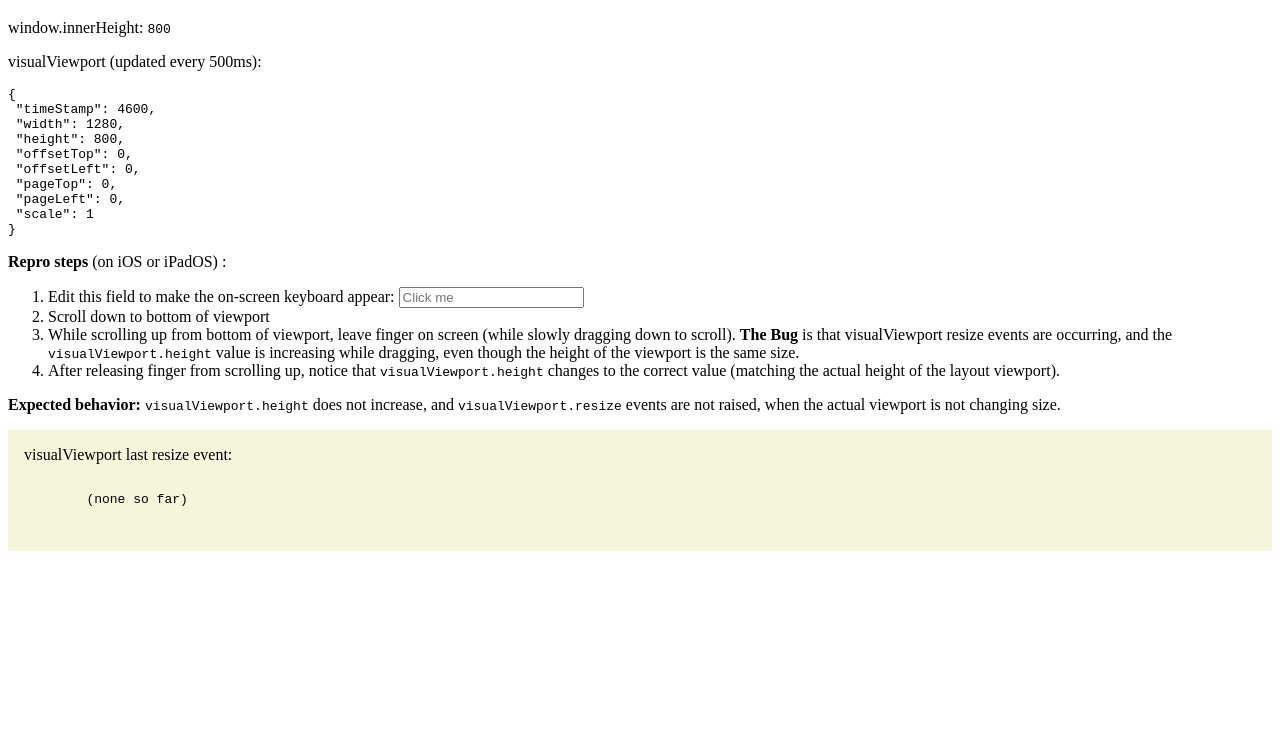
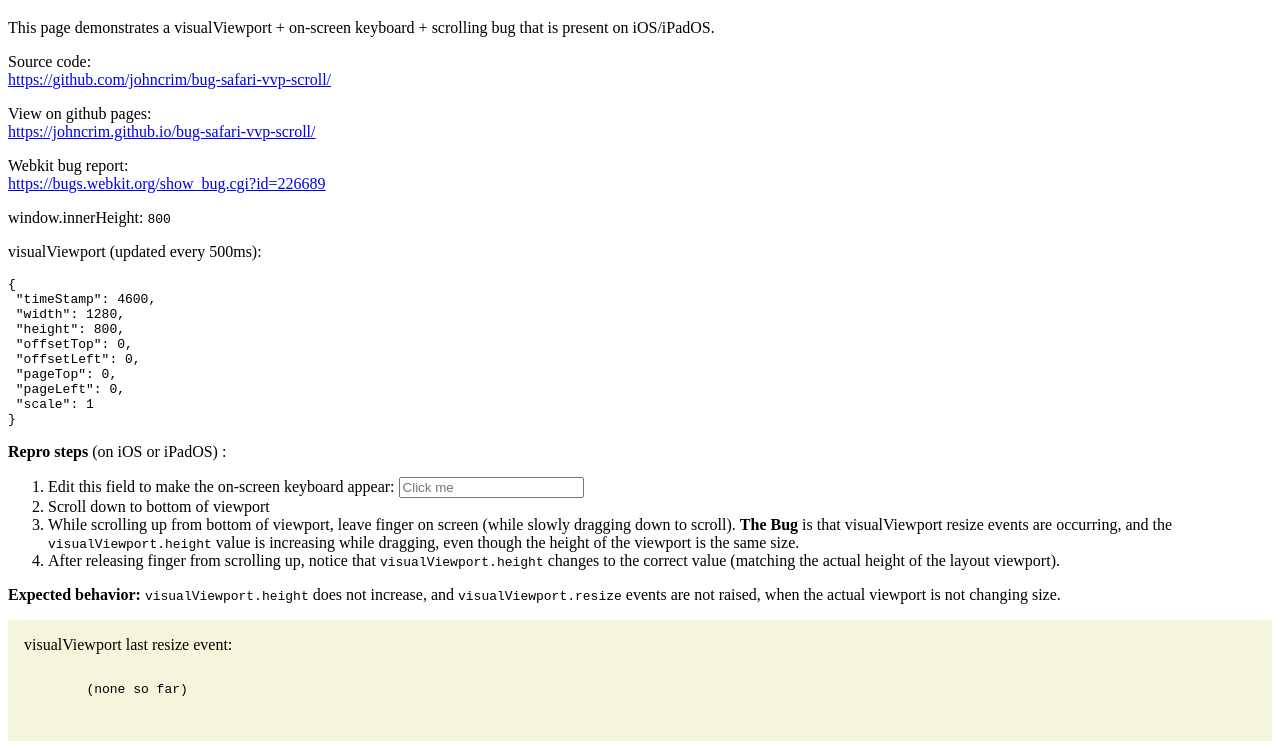
Before and after one commit to johncrim/bug-safari-vvp-scroll, a website: page index.html in a window 1280 px wide. Shown: the part 61-810 px from the top of the page. Drawn offline with Linux system fonts and the light colour scheme.

Commit message:
docs(links)

```diff
--- a/index.html
+++ b/index.html
@@ -8,6 +8,25 @@
   </head>
   <body>
     <h1>visualViewport Safari bug demo</h1>
+
+    <p>
+      This page demonstrates a visualViewport + on-screen keyboard + scrolling bug that is present on iOS/iPadOS.
+    </p>
+
+    <p>
+    Source code:<br>
+    <a href="https://github.com/johncrim/bug-safari-vvp-scroll/">https://github.com/johncrim/bug-safari-vvp-scroll/</a>
+    </p>
+
+    <p>
+    View on github pages:<br>
+    <a href="https://johncrim.github.io/bug-safari-vvp-scroll/">https://johncrim.github.io/bug-safari-vvp-scroll/</a>
+    </p>
+
+    <p>
+    Webkit bug report:<br>
+    <a href="https://bugs.webkit.org/show_bug.cgi?id=226689">https://bugs.webkit.org/show_bug.cgi?id=226689</a>
+    </p>
 
     <p>
       window.innerHeight: <code id="innerHeight"></code>
```
Also changed, not shown: README.md.
